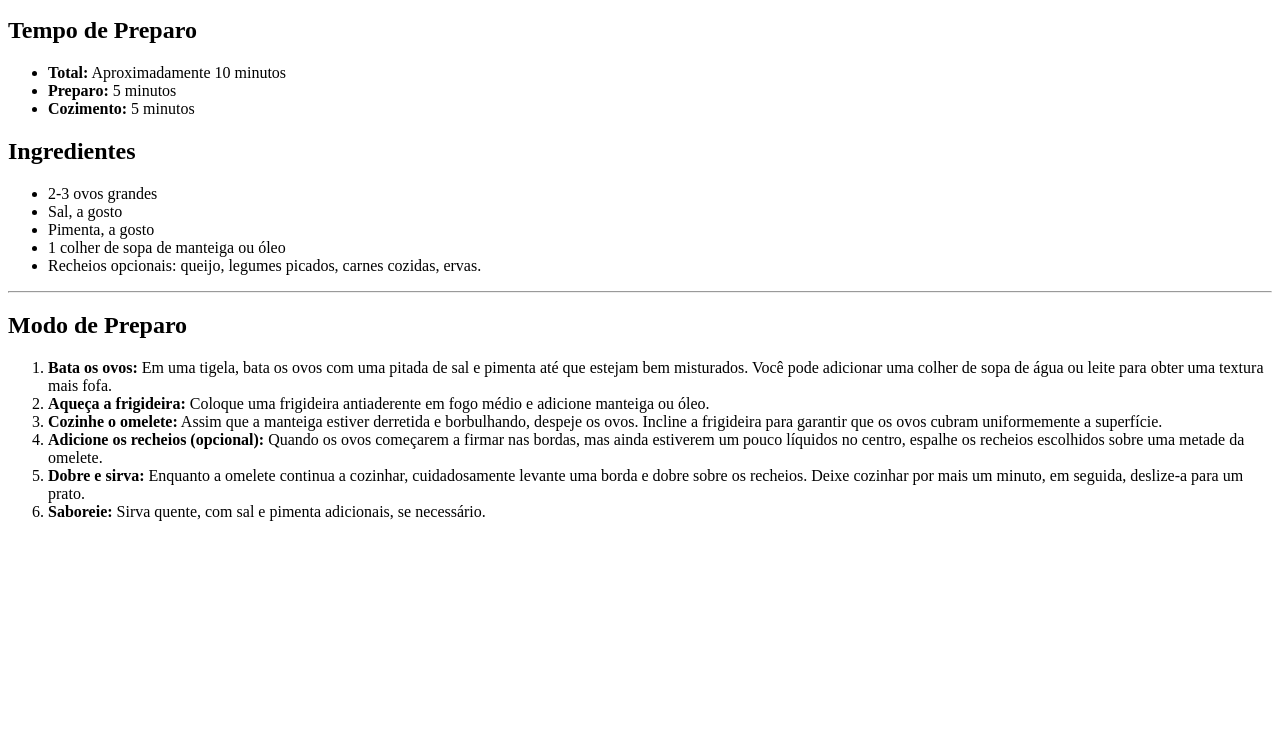
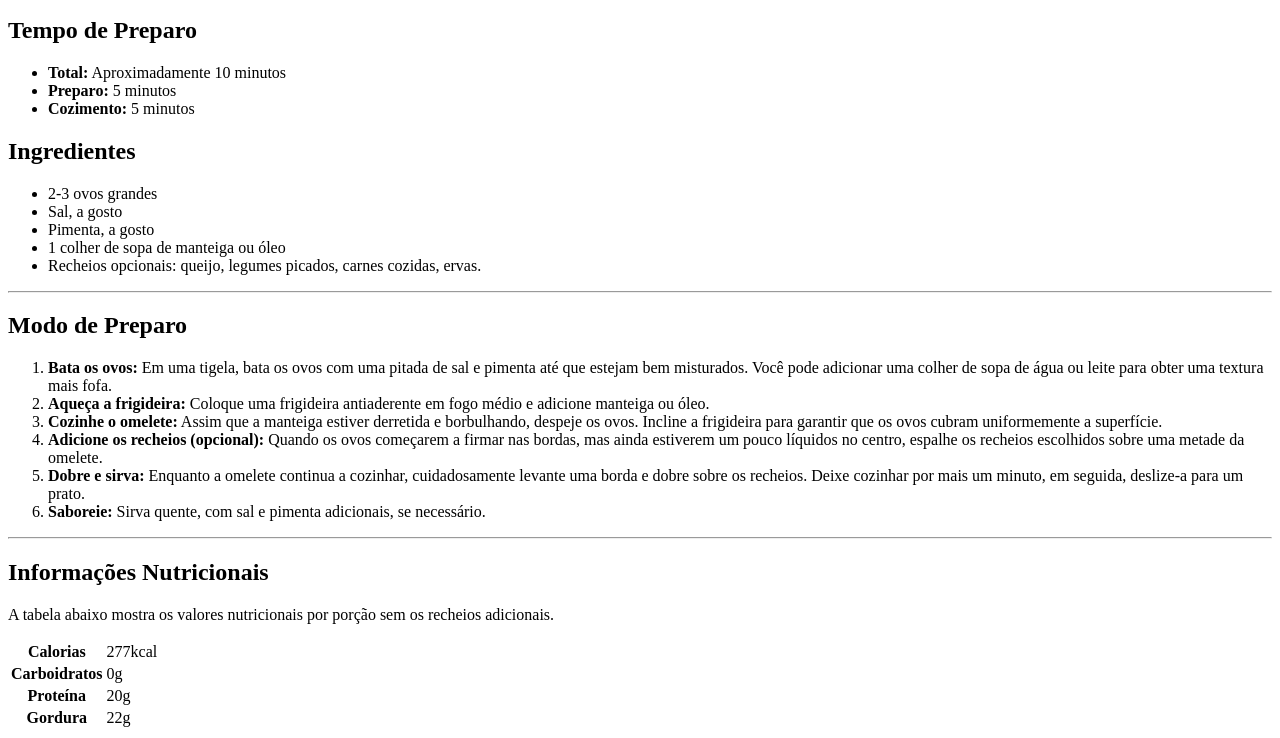
Before and after one commit to CinthiaKarolina/Receita, a plain HTML site: page index.html in a window 1280 px wide. Shown: the part 127-865 px from the top of the page. Before the commit the page ends 800 px from the top, so only its background shows below. Drawn offline with Linux system fonts and the light colour scheme.

Commit message:
Quinto commit do HTML

```diff
--- a/index.html
+++ b/index.html
@@ -65,6 +65,33 @@
                 </li>
             </ol>
         </div>
+
+        <hr>
+
+        <div>
+            <h2>Informações Nutricionais</h2>
+
+            <p>A tabela abaixo mostra os valores nutricionais por porção sem os recheios adicionais.</p>
+
+            <table>
+                <tr>
+                    <th>Calorias</th>
+                    <td>277kcal</td>
+                </tr>
+                <tr>
+                    <th>Carboidratos</th>
+                    <td>0g</td>
+                </tr>
+                <tr>
+                    <th>Proteína</th>
+                    <td>20g</td>
+                </tr>
+                <tr>
+                    <th>Gordura</th>
+                    <td>22g</td>
+                </tr>
+            </table>
+        </div>
     </div>
 </body>
 </html>
```
